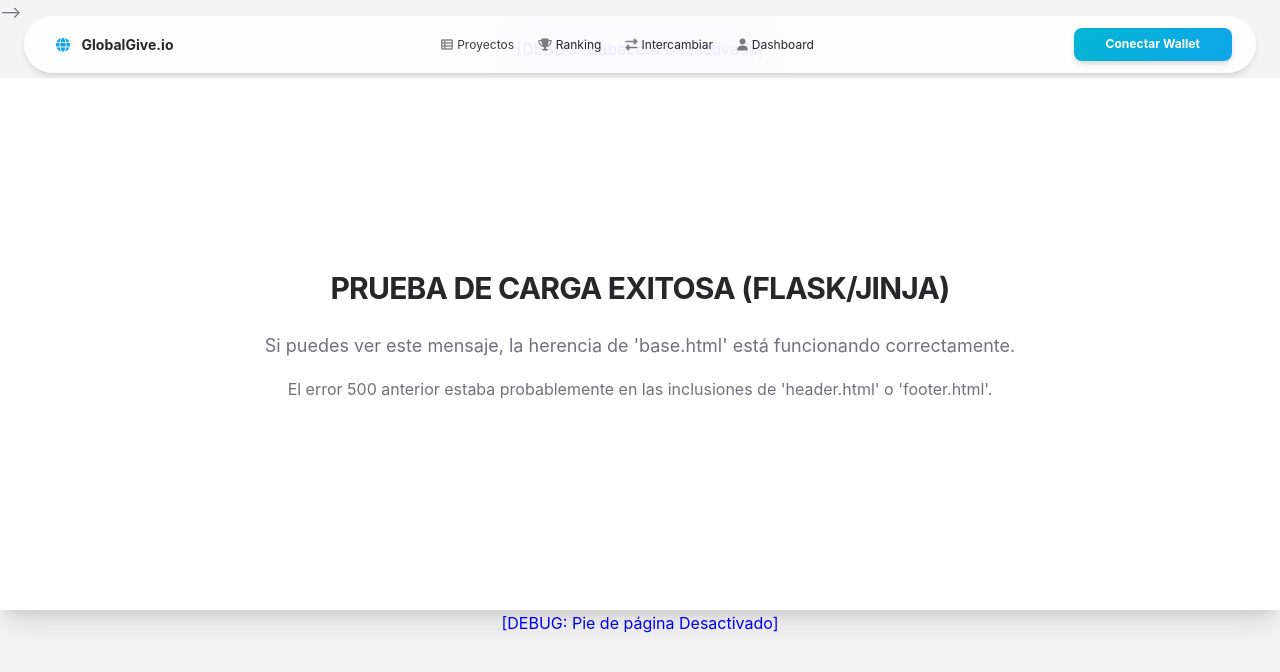
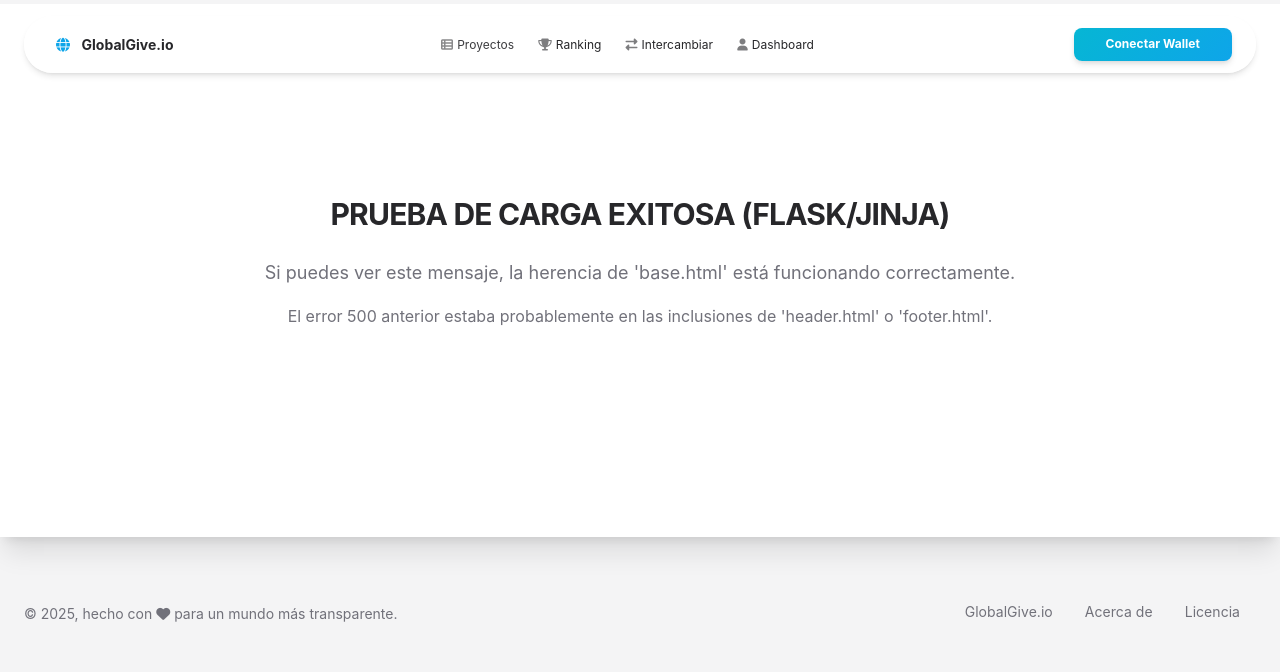
Before and after one commit to Chuse/servicios, a Flask app: page /swap in a window 1280 px wide. Shown: the top 672 px of the page. Run offline with Flask 3, Linux system fonts and the light colour scheme; some libraries are stand-ins or nearby versions.

Commit message:
Update base.html

```diff
--- a/templates/base.html
+++ b/templates/base.html
@@ -4,13 +4,17 @@
     <meta charset="utf-8" />
     <meta name="viewport" content="width=device-width, initial-scale=1, shrink-to-fit=no">
 
-    <!-- CORRECCIÓN CLAVE: El bloque 'title' se define una sola vez aquí. -->
-    <title>{% block title %}GlobalGive.io{% endblock %}</title>
+    <!-- Bloque de Título -->
+    <title>{% block title %}GlobalGive.io - Transparencia y Donaciones{% endblock %}</title>
 
+    <!-- Fuente Inter (si se usa Soft UI/Bootstrap) -->
     <link href="https://fonts.googleapis.com/css?family=Open+Sans:300,400,600,700" rel="stylesheet" />
+
+    <!-- Iconos Font Awesome -->
     <script src="https://kit.fontawesome.com/42d5adcbca.js" crossorigin="anonymous"></script>
 
     <!-- CSS - Carga de estilos comunes (Soft UI) -->
+    <!-- Asegúrate de tener los archivos CSS en static/css/ -->
     <link id="pagestyle" href="{{ url_for('static', filename='css/soft-ui-dashboard.css') }}" rel="stylesheet" />
 
     {% block stylesheets %}{% endblock %}
@@ -18,24 +22,26 @@
 </head>
 <body class="g-sidenav-show bg-gray-100">
 
-    <!-- 1. CABECERA: COMENTADA TEMPORALMENTE (DEBUG INCLUSIONES) -->
-    <!-- {% include 'sections/header.html' %} -->
-    <p style="text-align:center; color:blue; font-size: 16px; margin-top: 10px;">[DEBUG: Cabecera Desactivada]</p>
+    <!-- 1. CABECERA: ACTIVADA -->
+    <!-- Carga templates/sections/header.html -->
+    {% include 'sections/header.html' %}
 
     <main class="main-content position-relative max-height-vh-100 h-100 mt-1 border-radius-lg">
-        <!-- Contenido Específico (donde se insertará swap.html) -->
+        <!-- Contenido Específico de la Página -->
         {% block content %}
         {% endblock %}
     </main>
 
-    <!-- 2. PIE DE PÁGINA: COMENTADO TEMPORALMENTE (DEBUG INCLUSIONES) -->
-    <!-- {% include 'sections/footer.html' %} -->
-    <p style="text-align:center; color:blue; font-size: 16px; margin-bottom: 10px;">[DEBUG: Pie de página Desactivado]</p>
+    <!-- 2. PIE DE PÁGINA: ACTIVADO -->
+    <!-- Carga templates/sections/footer.html -->
+    {% include 'sections/footer.html' %}
 
     <!-- Scripts JS Comunes -->
     <script src="{{ url_for('static', filename='js/core/popper.min.js') }}"></script>
     <script src="{{ url_for('static', filename='js/core/bootstrap.min.js') }}"></script>
     <script src="{{ url_for('static', filename='js/soft-ui-dashboard.min.js') }}"></script>
+
+    <!-- Script de Conexión de Wallet (requerido por header.html) -->
     <script src="{{ url_for('static', filename='js/wallet_connection.js') }}"></script>
 
     {% block javascripts %}{% endblock %}
```
